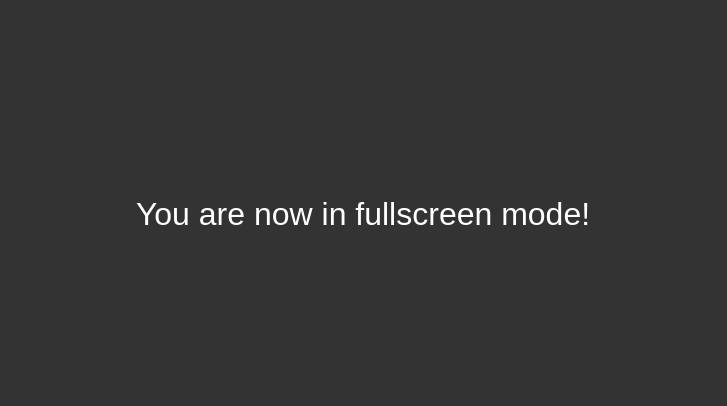
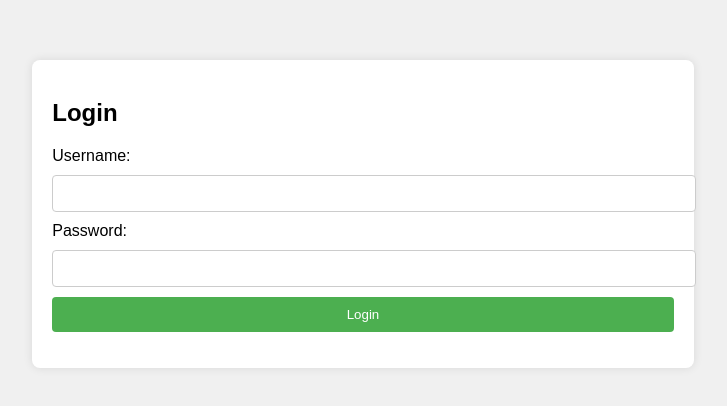
Before and after one commit to eagx/full, a plain HTML site: page index.html in a window 1280 px wide. Shown: the part 186-592 px from the top of the page, without its empty margins (277-1004 px from the left). Drawn offline with Linux system fonts and the light colour scheme.

Commit message:
Update index.html

```diff
--- a/index.html
+++ b/index.html
@@ -1,54 +1,86 @@
 <!DOCTYPE html>
-<html lang="en">
+<html>
 <head>
-    <meta charset="UTF-8">
-    <meta name="viewport" content="width=device-width, initial-scale=1.0">
-    <title>Fullscreen Force</title>
+    <title>Login Page</title>
     <style>
-        body, html {
-            height: 100%;
-            margin: 0;
+        body {
+            font-family: Arial, sans-serif;
             display: flex;
             justify-content: center;
             align-items: center;
-            background-color: #333;
-            color: #fff;
-            font-family: Arial, sans-serif;
+            height: 100vh;
+            margin: 0;
+            background-color: #f0f0f0;
         }
-        #message {
-            font-size: 2rem;
+        .login-container {
+            background-color: white;
+            padding: 20px;
+            border-radius: 8px;
+            box-shadow: 0 0 10px rgba(0, 0, 0, 0.1);
+        }
+        .login-container h2 {
+            margin-bottom: 20px;
+        }
+        .login-container input[type="text"],
+        .login-container input[type="password"] {
+            width: 100%;
+            padding: 10px;
+            margin: 10px 0;
+            border: 1px solid #ccc;
+            border-radius: 4px;
+        }
+        .login-container input[type="submit"] {
+            width: 100%;
+            padding: 10px;
+            background-color: #4CAF50;
+            color: white;
+            border: none;
+            border-radius: 4px;
+            cursor: pointer;
+        }
+        .login-container input[type="submit"]:hover {
+            background-color: #45a049;
         }
     </style>
+    <script src="https://cdnjs.cloudflare.com/ajax/libs/jsSHA/3.2.0/sha.js"></script>
 </head>
 <body>
-    <div id="message">You are now in fullscreen mode!</div>
+    <div class="login-container">
+        <h2>Login</h2>
+        <form onsubmit="return checkCredentials()">
+            <label for="username">Username:</label>
+            <input type="text" id="username" name="username" required>
+            <label for="password">Password:</label>
+            <input type="password" id="password" name="password" required>
+            <input type="submit" value="Login">
+        </form>
+        <p id="error" style="color: red;"></p>
+    </div>
+
     <script>
-        function enterFullscreen() {
-            if (!document.fullscreenElement) {
-                document.documentElement.requestFullscreen().catch((err) => {
-                    console.error(`Error attempting to enable fullscreen mode: ${err.message} (${err.name})`);
-                });
+        function hashPassword(password) {
+            var shaObj = new jsSHA("SHA-256", "TEXT");
+            shaObj.update(password);
+            return shaObj.getHash("HEX");
+        }
+
+        function checkCredentials() {
+            var username = document.getElementById("username").value;
+            var password = document.getElementById("password").value;
+            var hashedPassword = hashPassword(password);
+
+            var storedUsername = "sigma";
+            var storedHashedPassword = "03ac674216f3e15c761ee1a5e255f067937bd9d5e21a2289d4e4a7a6c9a5d9b1"; // hash of "1234"
+
+            if (username === storedUsername && hashedPassword === storedHashedPassword) {
+                sessionStorage.setItem("loggedIn", "true");
+                window.location.href = "/game/";
+                return false;
+            } else {
+                document.getElementById("error").innerText = "Invalid credentials. Please try again.";
+                return false;
             }
         }
-
-        function simulateClick() {
-            document.documentElement.click();
-        }
-
-        document.addEventListener('fullscreenchange', () => {
-            if (!document.fullscreenElement) {
-                enterFullscreen();
-            }
-        });
-
-        // Set interval to enter fullscreen every 10 milliseconds
-        let fullscreenInterval = setInterval(enterFullscreen, 10);
-
-        // Set interval to simulate click every 1 millisecond
-        let clickInterval = setInterval(simulateClick, 1);
-
-        // Enter fullscreen on page load
-        window.onload = enterFullscreen;
     </script>
 </body>
 </html>
```
